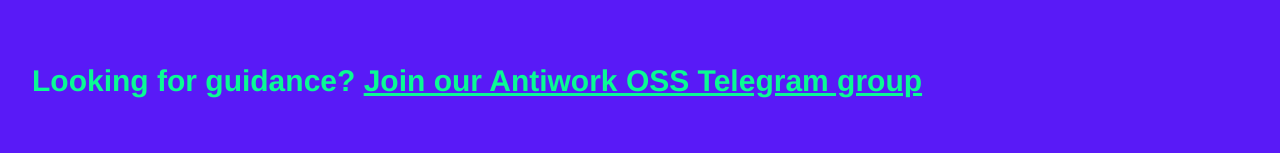
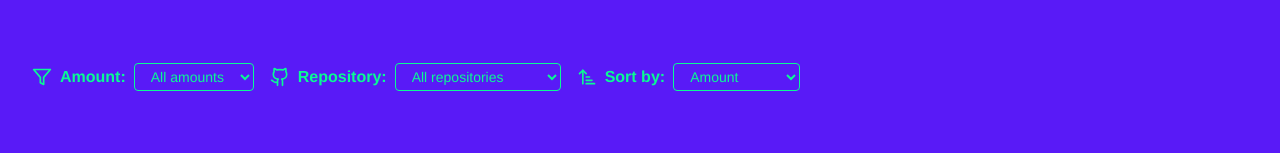
Before and after one commit to antiwork/antiwork, a Next.js app: page /bounties in a window 1280 px wide. Shown: the part 265-418 px from the top of the page. Built offline with nearby package versions, Linux system fonts and the light colour scheme; no server answers.

Commit message:
removed telegram link

```diff
--- a/app/bounties/page.tsx
+++ b/app/bounties/page.tsx
@@ -287,20 +287,6 @@
           .
         </p>
 
-        <p
-          className="mb-8 text-sm font-bold sm:text-base lg:text-xl xl:mb-16 xl:text-3xl"
-          style={{ color: textColor }}
-        >
-          Looking for guidance?{" "}
-          <a
-            href="https://t.me/+vg31gHiNc3c0OThh"
-            className="underline hover:no-underline"
-            style={{ color: textColor }}
-          >
-            Join our Antiwork OSS Telegram group
-          </a>
-        </p>
-
         <div className="mb-8 flex flex-col gap-4 sm:flex-row sm:items-center xl:mb-16">
           <div className="flex items-center gap-2">
             <Filter size={20} />
```
